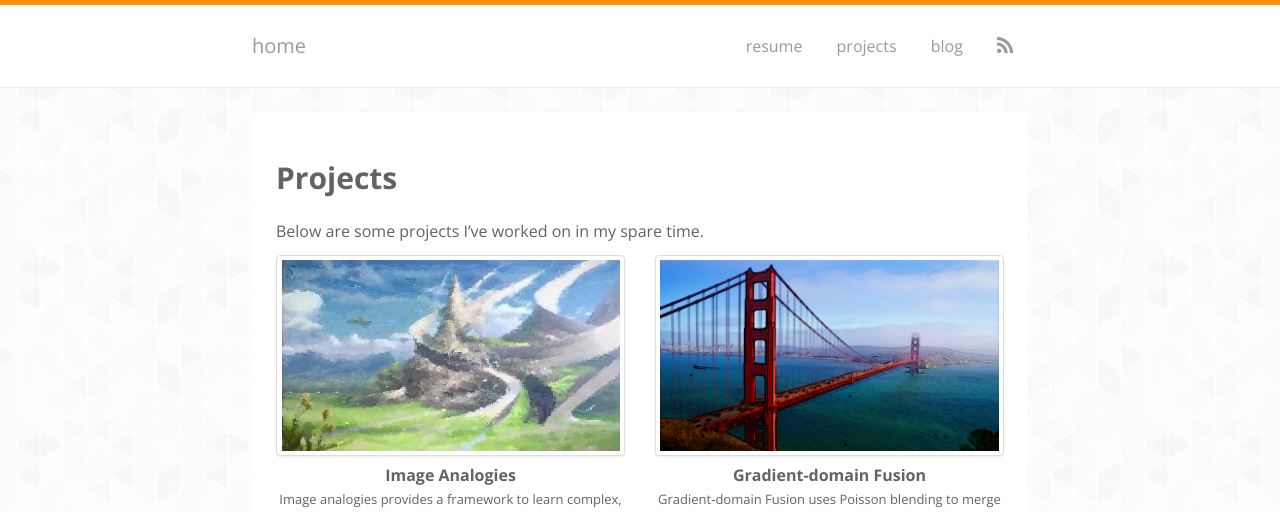
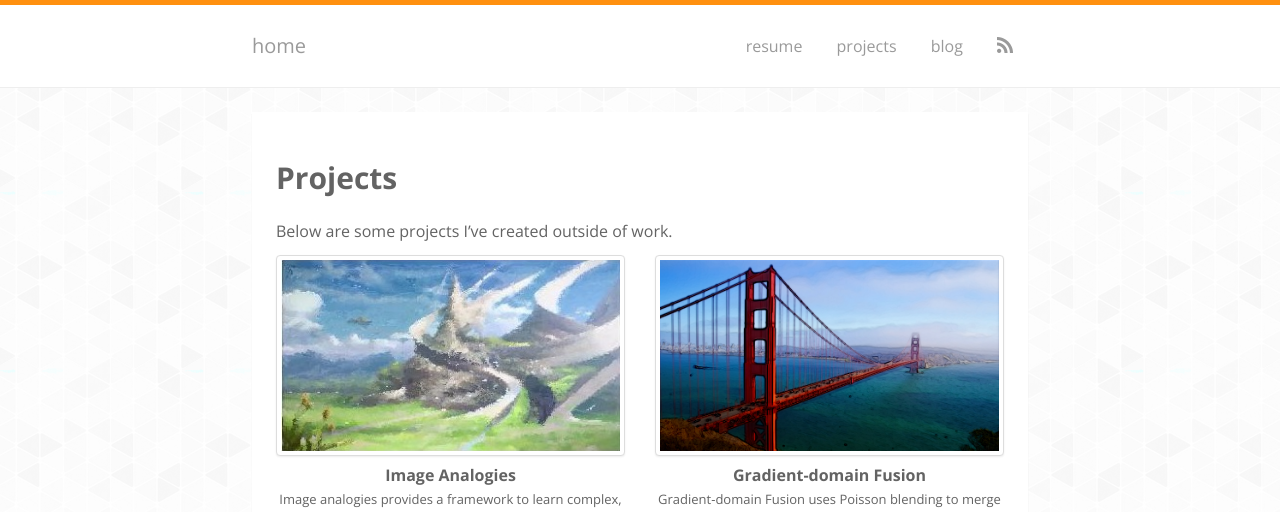
Before and after one commit to jmecom/jmecom.github.io, a Jekyll site: the page built from projects.md, in a window 1280 px wide, cut to the strip 0-512 px from the top of the page. Built offline with Jekyll 4.4.1, drawn with Linux system fonts in a browser that asks for light colours; nearby versions of some CDN libraries; some web fonts are replaced.

Commit message:
Update projects.md

```diff
--- a/projects.md
+++ b/projects.md
@@ -5,7 +5,7 @@ permalink: /projects/
 
 # Projects
 
-Below are some projects I've worked on in my spare time.
+Below are some projects I've created outside of work.
 
 <div class="row projects">
   <div class="col-md-6">
```
